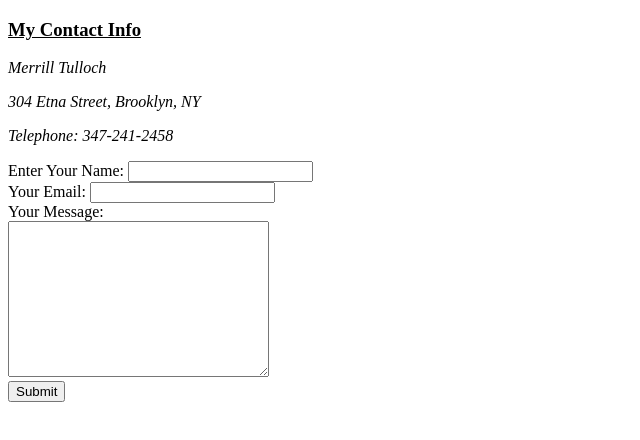
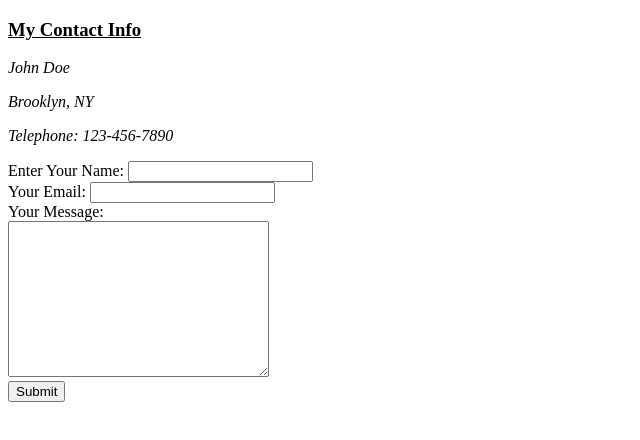
Before and after one commit to dondante1977/cv, a plain HTML site: page contact.html in a window 1280 px wide. Shown: the whole page, without its empty margins (0-640 px from the left). Drawn offline with Linux system fonts and the light colour scheme.

Commit message:
Update contact.html

```diff
--- a/contact.html
+++ b/contact.html
@@ -8,9 +8,9 @@
 
 <body>
   <h3><u>My Contact Info</u></h3>
-  <p><em>Merrill Tulloch</em></p>
-  <p><em>304 Etna Street, Brooklyn, NY</em></p>
-  <p><em>Telephone: 347-241-2458</em></p>
+  <p><em>John Doe</em></p>
+  <p><em>Brooklyn, NY</em></p>
+  <p><em>Telephone: 123-456-7890</em></p>
 
   <form class="" action="mailto:merrill.tulloch@gmail.com" method="post" enctype="text/plain">
     <label>Enter Your Name:</label>
```
